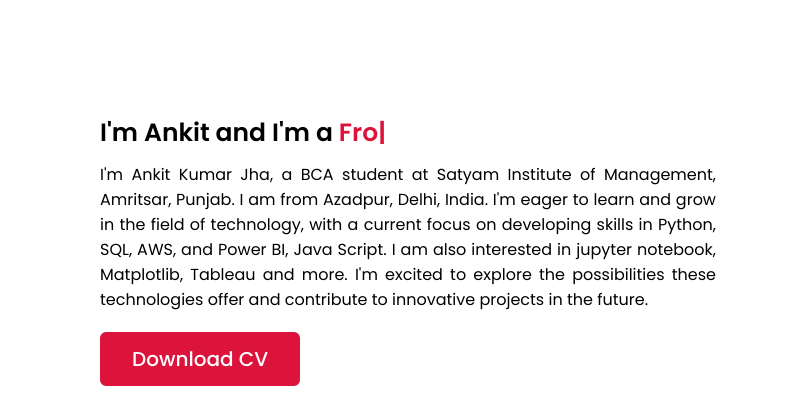
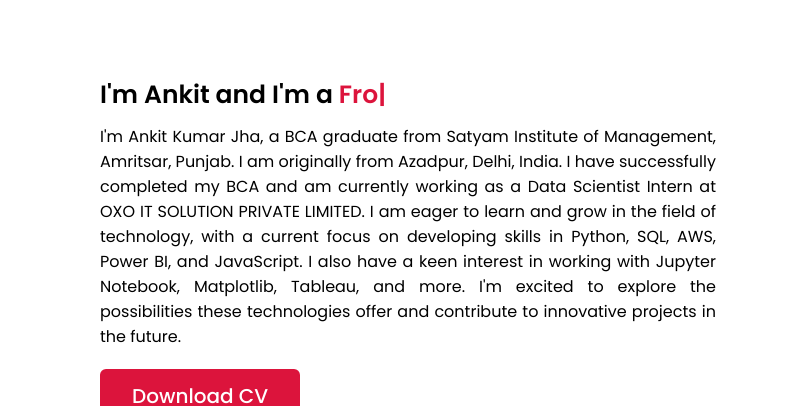
Before and after one commit to Ankitrajjha/Ankit_Profile, a plain HTML site: page index.html in a window 1280 px wide. Shown: the part 980-1386 px from the top of the page, 484-1280 px from the left. Drawn offline with nearby package versions, Linux system fonts and the light colour scheme.

Commit message:
Your descriptive commit message

```diff
--- a/index.html
+++ b/index.html
@@ -56,7 +56,7 @@
                 </div>
                 <div class="column right">
                     <div class="text">I'm Ankit and I'm a <span class="typing-2"></span></div>
-                    <p>I'm Ankit Kumar Jha, a BCA student at Satyam Institute of Management, Amritsar, Punjab. I am from Azadpur, Delhi, India. I'm eager to learn and grow in the field of technology, with a current focus on developing skills in Python, SQL, AWS, and Power BI, Java Script. I am also interested in jupyter notebook, Matplotlib, Tableau and more. I'm excited to explore the possibilities these technologies offer and contribute to innovative projects in the future.</p>
+                    <p>I'm Ankit Kumar Jha, a BCA graduate from Satyam Institute of Management, Amritsar, Punjab. I am originally from Azadpur, Delhi, India. I have successfully completed my BCA and am currently working as a Data Scientist Intern at OXO IT SOLUTION PRIVATE LIMITED. I am eager to learn and grow in the field of technology, with a current focus on developing skills in Python, SQL, AWS, Power BI, and JavaScript. I also have a keen interest in working with Jupyter Notebook, Matplotlib, Tableau, and more. I'm excited to explore the possibilities these technologies offer and contribute to innovative projects in the future.</p>
                     <a href="./resume/ANKIT_KUMAR_JHA_C.V..pdf" class="r-text" download="">Download CV</a>
                 </div>
             </div>
```
